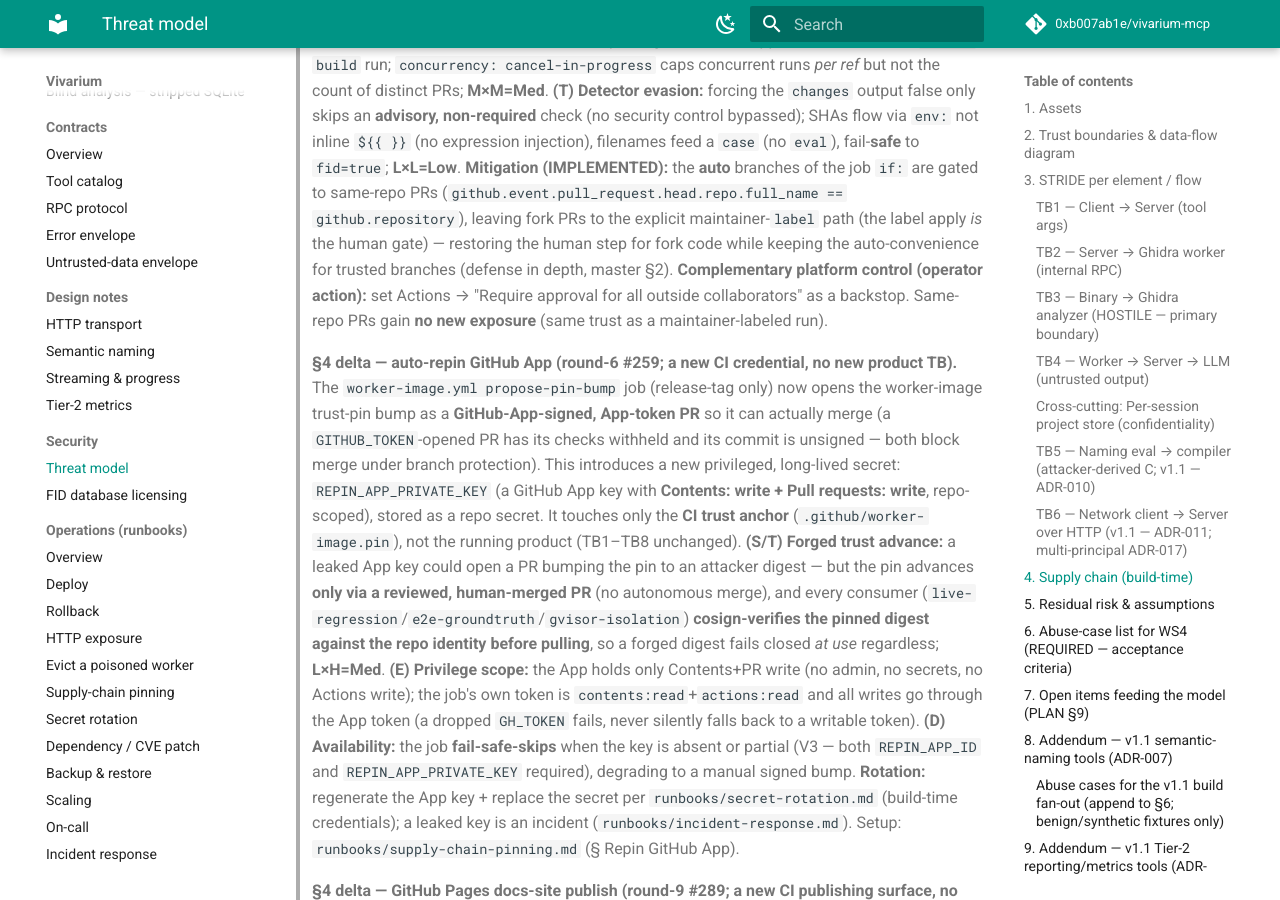
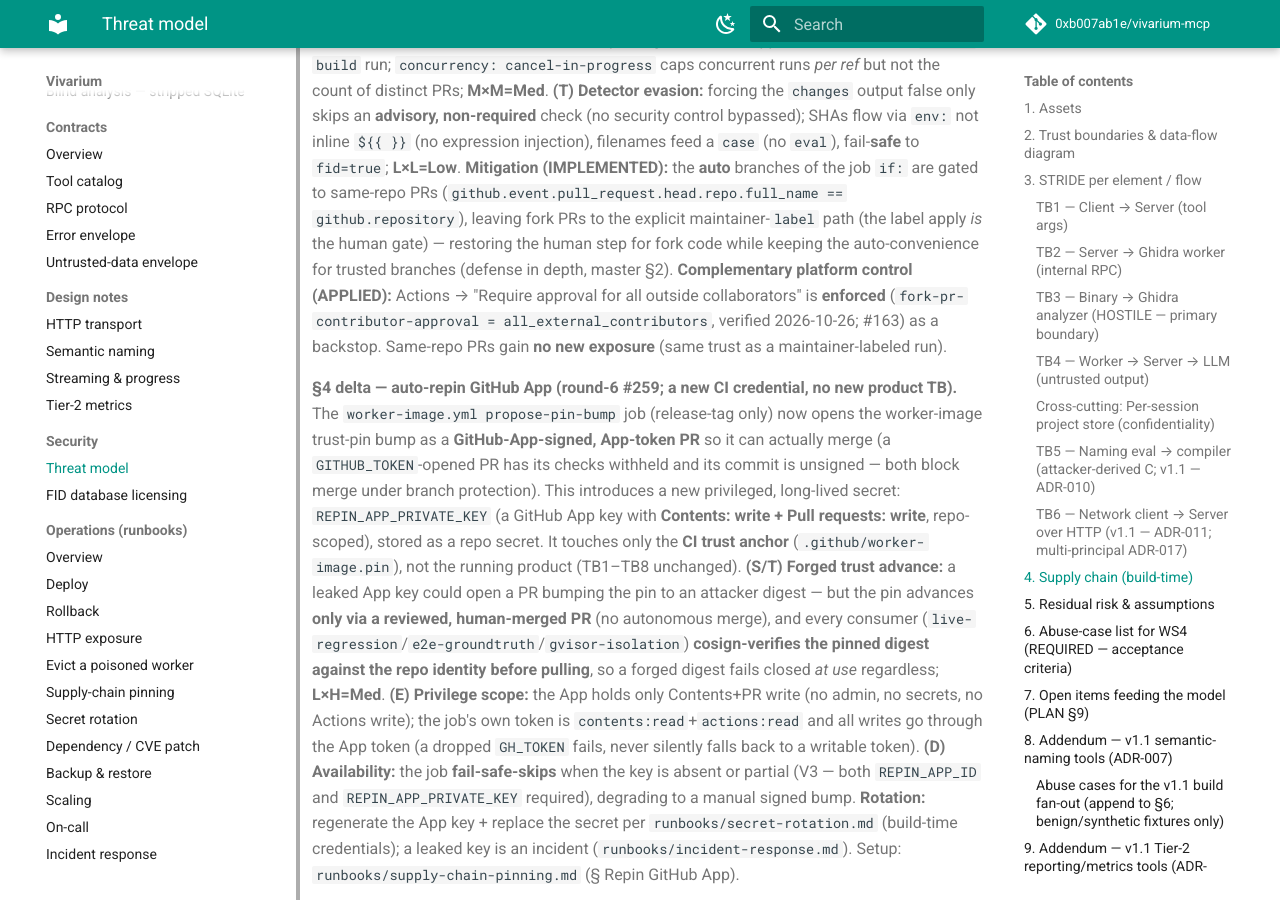
Before and after one commit to 0xb007ab1e/vivarium-mcp, an MkDocs documentation site: the page built from docs/security/threat-model.md, in a window 1280 px wide and 900 px high, scrolled down 16290 px. Built offline with MkDocs 1.6.1 and Material for MkDocs 9.7.7, drawn with Linux system fonts in a browser that asks for light colours; comment, search, counter and statistics services are not loaded.

Commit message:
docs(security): record fork-PR approval backstop as applied; close #163 + #171 (#349)
* docs(security): record fork-PR approval backstop as applied (#163)

The §4 fork-PR hardening backstop read as a pending operator action ("set
Actions → Require approval for all outside collaborators"). It is in fact
enforced — live API `fork-pr-contributor-approval = all_external_contributors`
(verified 2026-10-26) — so §4 now records it as APPLIED and cites #163.

Backlog hygiene: #163 (setting) and #171 (pin-bump PR App token, already
implemented in worker-image.yml propose-pin-bump + documented in §4 round-6
#259) are both satisfied by landed work and closed. Docs-only.

Co-Authored-By: Claude Opus 4.8 <noreply@anthropic.com>

* docs(changelog): keep #171 open pending end-to-end release verification

sdlc-reviewer (PR #349) Low advisory: closing #171 as "done" runs ahead of
its own acceptance — #171 requires end-to-end proof on a real release's
pin-bump PR, and none has occurred since the App-token fix landed (recent
pins are manual). The mechanism is in place + documented (§4, round-6 #259),
but "implemented" != "end-to-end-verified".

Soften the CHANGELOG entry: #163 closed; #171 stays open pending live
verification on the next release. PR #349 closes only #163. Docs-only.

Co-Authored-By: Claude Opus 4.8 <noreply@anthropic.com>

---------

Co-authored-by: Claude Opus 4.8 <noreply@anthropic.com>

```diff
--- a/docs/security/threat-model.md
+++ b/docs/security/threat-model.md
@@ -409,8 +409,9 @@ enforced — closing the BOLA gap that ADR-011 §6 deferred (TB6-I).
 > (`github.event.pull_request.head.repo.full_name == github.repository`), leaving fork PRs to the
 > explicit maintainer-`label` path (the label apply *is* the human gate) — restoring the human step
 > for fork code while keeping the auto-convenience for trusted branches (defense in depth, master §2).
-> **Complementary platform control (operator action):** set Actions → "Require approval for all
-> outside collaborators" as a backstop. Same-repo PRs gain **no new exposure** (same trust as a
+> **Complementary platform control (APPLIED):** Actions → "Require approval for all outside
+> collaborators" is **enforced** (`fork-pr-contributor-approval = all_external_contributors`, verified
+> 2026-10-26; #163) as a backstop. Same-repo PRs gain **no new exposure** (same trust as a
 > maintainer-labeled run).
 
 > **§4 delta — auto-repin GitHub App (round-6 #259; a new CI credential, no new product TB).** The
```
Also changed, not shown: CHANGELOG.md (+9 -0 lines).
